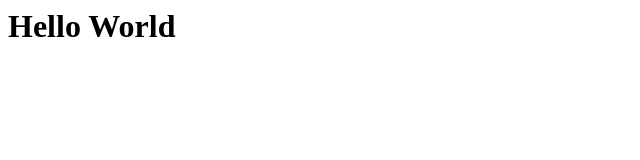
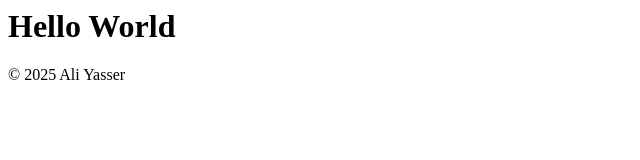
Before and after one commit to AliYasser2003/my-first-website, a plain HTML site: page index.html in a window 1280 px wide. Shown: the whole page, without its empty margins (0-640 px from the left). Drawn offline with Linux system fonts and the light colour scheme.

Commit message:
Added footer to index.html

```diff
--- a/index.html
+++ b/index.html
@@ -1 +1,2 @@
 <html></html><head><title>My Site</title></head><body><h1>Hello World</h1></body></html>
+<footer>© 2025 Ali Yasser</footer>
```
